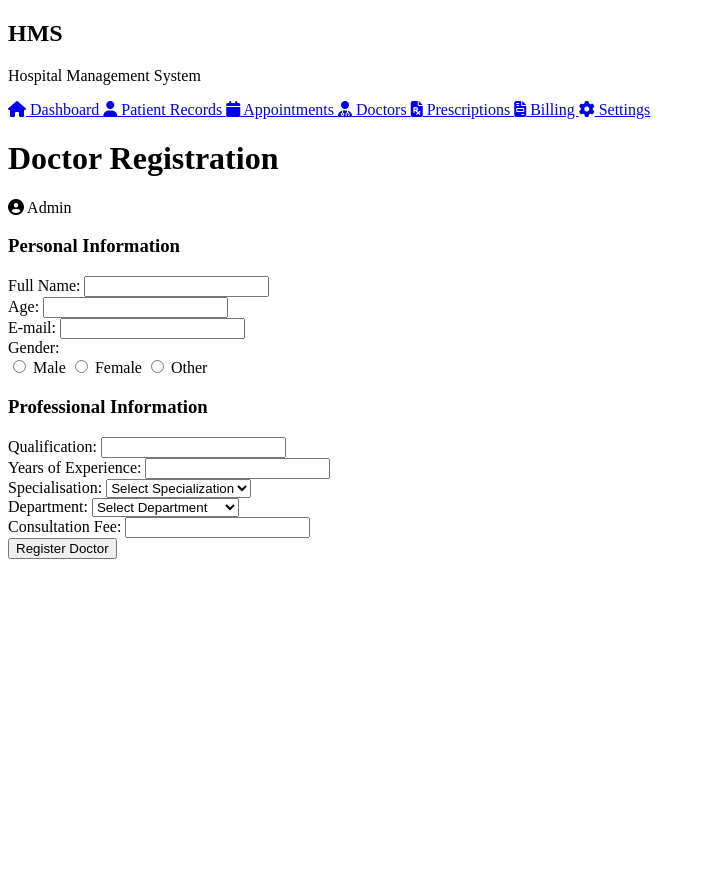
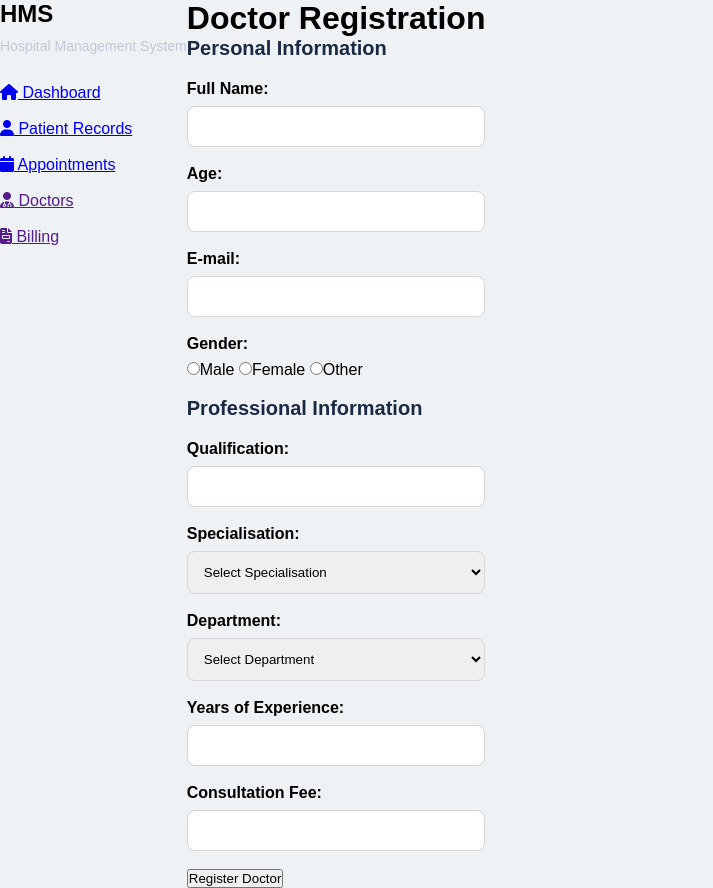
Before and after one commit to AngelinaAnnaAntony/Hospital_Management_System, a Python web app: template templates/admin.add_doctor.html in a window 1280 px wide. Shown: the whole page, without its empty margins (0-713 px from the left). Before the commit the page ends 559 px from the top, so only its background shows below. Run offline with Jinja, Linux system fonts and the light colour scheme; the template is opened without the code that fills it, so the values that code supplies are empty.

Commit message:
Update admin.add_doctor.html

```diff
--- a/templates/admin.add_doctor.html
+++ b/templates/admin.add_doctor.html
@@ -3,231 +3,72 @@
 <head>
     <meta charset="UTF-8">
     <meta name="viewport" content="width=device-width, initial-scale=1.0">
-    <title>Doctor Registration</title>
-
-    <link rel="stylesheet" href="../static/style1.css">
-
-    <link rel="stylesheet"
-          href="https://cdnjs.cloudflare.com/ajax/libs/font-awesome/6.5.1/css/all.min.css">
+    <title>Add Doctors</title>
+    <link rel="stylesheet" href="{{url_for('static',filename='page.css')}}">
+    <link rel="stylesheet" href="https://cdnjs.cloudflare.com/ajax/libs/font-awesome/6.5.1/css/all.min.css">
 </head>
 <body>
-
     <div class="main">
-
-    <div class="sidebar">
-
         <div class="logo">
             <h2>HMS</h2>
             <p>Hospital Management System</p>
+            <div class="icons">
+                <a href="/admin" class="i"> <i class="fa-solid fa-house"></i>  Dashboard</a><br><br>
+                <a href="/viewpatients" class="i"><i class="fa-solid fa-user"></i> Patient Records</a><br><br>
+                <a href="/viewappointments" class="i"><i class="fa-solid fa-calendar"></i> Appointments</a><br><br>
+                <a href="" class="i"><i class="fa-solid fa-user-doctor"></i> Doctors</a><br><br>
+                <a href="" class="i"><i class="fa-solid fa-file-invoice"></i> Billing</a><br><br>
             </div>
-
-        <div class="menu">
-
-            <a href="admin.html">
-                <i class="fa-solid fa-house"></i>
-                Dashboard
-            </a>
-
-            <a href="#">
-                <i class="fa-solid fa-user"></i>
-                Patient Records
-            </a>
-
-            <a href="#">
-                <i class="fa-solid fa-calendar"></i>
-                Appointments
-            </a>
-
-            <a href="#">
-                <i class="fa-solid fa-user-doctor"></i>
-                Doctors
-            </a>
-
-            <a href="#">
-                <i class="fa-solid fa-file-prescription"></i>
-                Prescriptions
-            </a>
-
-            <a href="#">
-                <i class="fa-solid fa-file-invoice"></i>
-                Billing
-            </a>
-
-            <a href="#">
-                <i class="fa-solid fa-gear"></i>
-                Settings
-            </a>
-
         </div>
-
-    </div>
-
-    <div class="content">
-
-        <div class="topbar">
-             <h1 class="page-title">Doctor Registration</h1>
-            <div class="profile">
-                <i class="fa-solid fa-user-circle"></i>
-                Admin
-            </div>
-
-        </div>
-
-        <div class="card">
-
-            <form>
-
+            <div class="box">
+                <form action="/" method="POST">
+                    <h1>Doctor Registration</h1>
                     <h3>Personal Information</h3>
-
-                <div class="form-row">
-
-                    <div class="form-group">
                     <label>Full Name:</label>
-                        <input type="text" required>
-                    </div>
-
-                    <div class="form-group">
+                    <input type="text" name="name" required><br><br>
                     <label>Age:</label>
-                        <input type="number" required>
-                    </div>
-
-                </div>
-
-                <div class="form-row">
-
-                    <div class="form-group">
+                    <input type="number" name="age" required><br><br>
                     <label>E-mail:</label>
-                        <input type="email" required>
-                    </div>
-
-                    <div class="form-group">
-
+                    <input type="email" name="email"required><br><br>
                     <label>Gender:</label>
-
-                        <div class="gender">
-
-                            <label>
-                                <input type="radio" name="gender">
-                                Male
-                            </label>
-
-                            <label>
-                                <input type="radio" name="gender">
-                                Female
-                            </label>
-
-                            <label>
-                                <input type="radio" name="gender">
-                                Other
-                            </label>
-
-                        </div>
-
-                    </div>
-
-                </div>
-
+                    <input type="radio" name="gender">Male
+                    <input type="radio" name="gender">Female
+                    <input type="radio" name="gender">Other<br><br>
                     <h3>Professional Information</h3>
-
-                <div class="form-row">
-
-                    <div class="form-group">
                     <label>Qualification:</label>
-                        <input type="text" required>
-                    </div>
-
-                    <div class="form-group">
-                        <label>Years of Experience:</label>
-                        <input type="number">
-                    </div>
-
-                </div>
-
-                <div class="form-row">
-
-                    <div class="form-group">
-
+                    <input type="text" name="qualification" required><br><br>
                     <label>Specialisation:</label>
-
-                        <select>
-                            <option value="">Select Specialization</option>
-                            <option value="Cardiologist">Cardiologist</option>
-                            <option value="Dermatologist">Dermatologist</option>
-                            <option value="Neurologist">Neurologist</option>
-                            <option value="Orthopedic Surgeon">Orthopedic Surgeon</option>
-                            <option value="Pediatrician">Pediatrician</option>
-                            <option value="Gynecologist">Gynecologist</option>
-                            <option value="Ophthalmologist">Ophthalmologist</option>
-                            <option value="ENT Specialist">ENT Specialist</option>
-                            <option value="Psychiatrist">Psychiatrist</option>
-                            <option value="General Physician">General Physician</option>
-                            <option value="Pulmonologist">Pulmonologist</option>
-                            <option value="Urologist">Urologist</option>
-                            <option value="Oncologist">Oncologist</option>
-                            <option value="Endocrinologist">Endocrinologist</option>
-                            <option value="Gastroenterologist">Gastroenterologist</option>
-                            <option value="Nephrologist">Nephrologist</option>
-                            <option value="Rheumatologist">Rheumatologist</option>
-                            <option value="Anesthesiologist">Anesthesiologist</option>
-                            <option value="Radiologist">Radiologist</option>
-                            <option value="Pathologist">Pathologist</option>
-                        </select>
-
-                    </div>
-
-                    <div class="form-group">
-
+                    <select name="specialization">
+                            <option value="">Select Specialisation</option>
+                            <option value="General Medicine">General Medicine</option>
+                            <option value="Cardiology">Cardiology</option>
+                            <option value="Orthopedics">Orthopedics</option>
+                            <option value="Pediatrics">Pediatrics</option>
+                            <option value="Gynecology">Gynecology</option>
+                            <option value="ENT">ENT</option>
+                            <option value="Gastroenterology">Gastroenterology</option>
+                            <option value="Emergency Medicine">Emergency Medicine</option>
+                    </select><br><br>
                     <label>Department:</label>
-
-                        <select>
+                    <select name="department">
                             <option value="">Select Department</option>
                             <option value="General Medicine">General Medicine</option>
                             <option value="Cardiology">Cardiology</option>
-                            <option value="Dermatology">Dermatology</option>
-                            <option value="Neurology">Neurology</option>
                             <option value="Orthopedics">Orthopedics</option>
                             <option value="Pediatrics">Pediatrics</option>
                             <option value="Gynecology">Gynecology</option>
-                            <option value="Ophthalmology">Ophthalmology</option>
                             <option value="ENT">ENT</option>
-                            <option value="Psychiatry">Psychiatry</option>
-                            <option value="Pulmonology">Pulmonology</option>
-                            <option value="Urology">Urology</option>
-                            <option value="Oncology">Oncology</option>
-                            <option value="Endocrinology">Endocrinology</option>
                             <option value="Gastroenterology">Gastroenterology</option>
-                            <option value="Nephrology">Nephrology</option>
-                            <option value="Radiology">Radiology</option>
-                            <option value="Pathology">Pathology</option>
                             <option value="Emergency Medicine">Emergency Medicine</option>
-                            <option value="Anesthesiology">Anesthesiology</option>
-                            <option value="Surgery">Surgery</option>
                     </select>
-
+                    <br><br>
+                    <label>Years of Experience:</label>
+                    <input type="number" name="experience"><br><br>
+                    <label>Consultation Fee:</label>
+                    <input type="number" name="cons_fee"><br><br>
+                    <button type="submit">Register Doctor</button>
+                </form>
             </div>
-
     </div>
-
-                <div class="form-row">
-
-                    <div class="form-group">
-                        <label>Consultation Fee:</label>
-                        <input type="number">
-                    </div>
-
-                </div>
-
-                <button type="submit" class="btn">
-                    Register Doctor
-                </button>
-
-            </form>
-
-        </div>
-
-    </div>
-
-</div>
-
 </body>
 </html>
```
Lines whose indentation alone changed are shown as unchanged.
